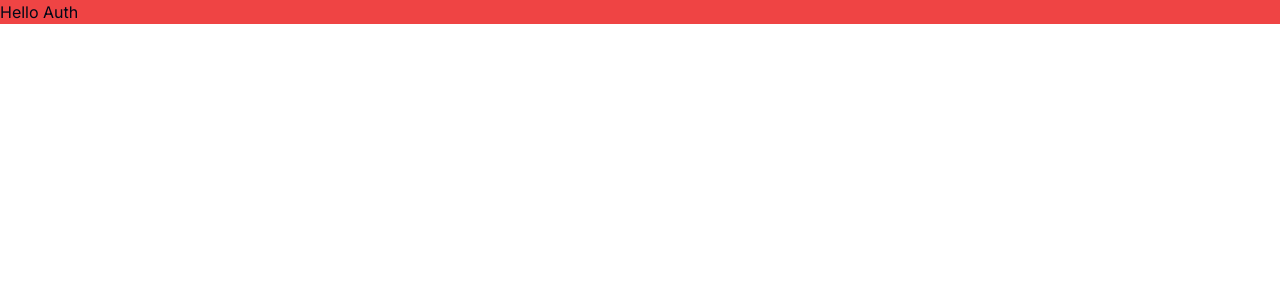
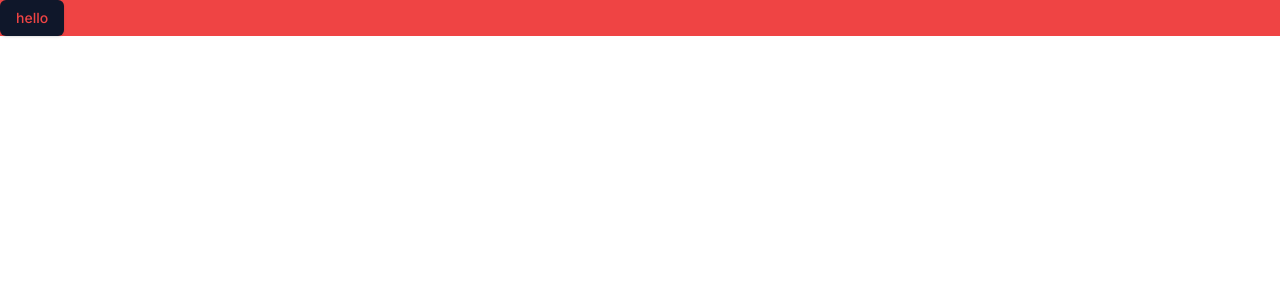
Before and after one commit to arndvs/authjs-login, a Next.js app: page / in a window 1280 px wide. Shown: the top 300 px of the page. Built offline with nearby package versions, Linux system fonts and the light colour scheme.

Commit message:
install shadcn button

```diff
--- a/package.json
+++ b/package.json
@@ -10,6 +10,7 @@
   },
   "dependencies": {
     "@radix-ui/react-icons": "^1.3.0",
+    "@radix-ui/react-slot": "^1.0.2",
     "class-variance-authority": "^0.7.0",
     "clsx": "^2.1.0",
     "next": "14.1.0",
--- a/src/app/page.tsx
+++ b/src/app/page.tsx
@@ -1,9 +1,13 @@
+import { Button } from "@/components/ui/button";
 import Image from "next/image";
 
 export default function Home() {
   return (
     <div className="bg-red-500">
-      <h1>Hello Auth</h1>
+      <Button className="text-red-500">
+        hello
+
+        </Button>
     </div>
   );
 }
--- /dev/null
+++ b/src/components/ui/button.tsx
@@ -0,0 +1,58 @@
+import * as React from "react"
+import { Slot } from "@radix-ui/react-slot"
+import { cva, type VariantProps } from "class-variance-authority"
+
+import { cn } from "@/lib/utils/cn"
+
+const buttonVariants = cva(
+  "inline-flex items-center justify-center whitespace-nowrap rounded-md text-sm font-medium transition-colors focus-visible:outline-none focus-visible:ring-1 focus-visible:ring-ring disabled:pointer-events-none disabled:opacity-50",
+  {
+    variants: {
+      variant: {
+        default:
+          "bg-primary text-primary-foreground shadow hover:bg-primary/90",
+        destructive:
+          "bg-destructive text-destructive-foreground shadow-sm hover:bg-destructive/90",
+        outline:
+          "border border-input bg-background shadow-sm hover:bg-accent hover:text-accent-foreground",
+        secondary:
+          "bg-secondary text-secondary-foreground shadow-sm hover:bg-secondary/80",
+        ghost: "hover:bg-accent hover:text-accent-foreground",
+        link: "text-primary underline-offset-4 hover:underline",
+
+      },
+      size: {
+        default: "h-9 px-4 py-2",
+        sm: "h-8 rounded-md px-3 text-xs",
+        lg: "h-10 rounded-md px-8",
+        icon: "h-9 w-9",
+      },
+    },
+    defaultVariants: {
+      variant: "default",
+      size: "default",
+    },
+  }
+)
+
+export interface ButtonProps
+  extends React.ButtonHTMLAttributes<HTMLButtonElement>,
+    VariantProps<typeof buttonVariants> {
+  asChild?: boolean
+}
+
+const Button = React.forwardRef<HTMLButtonElement, ButtonProps>(
+  ({ className, variant, size, asChild = false, ...props }, ref) => {
+    const Comp = asChild ? Slot : "button"
+    return (
+      <Comp
+        className={cn(buttonVariants({ variant, size, className }))}
+        ref={ref}
+        {...props}
+      />
+    )
+  }
+)
+Button.displayName = "Button"
+
+export { Button, buttonVariants }
```
Also changed, not shown: 1 other file (tests, documents, lock files or other folders).
